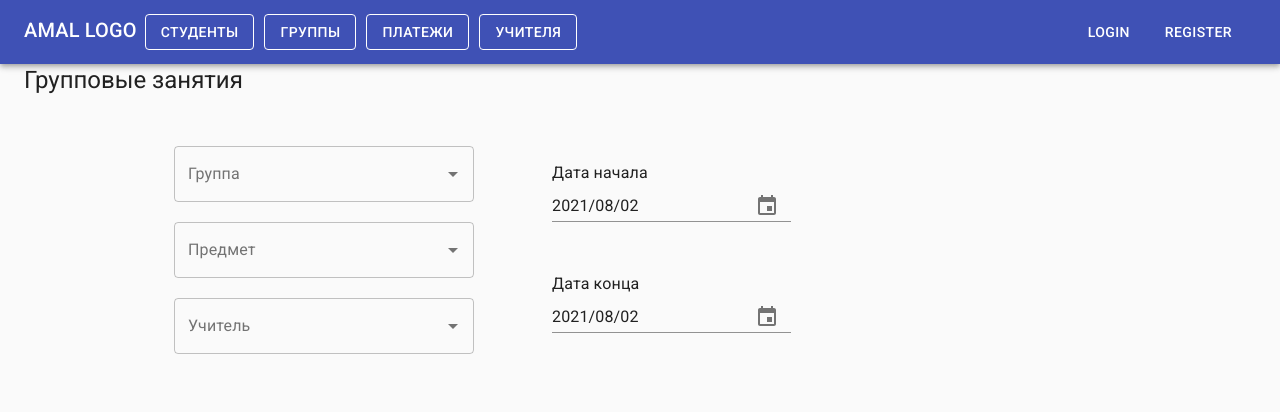
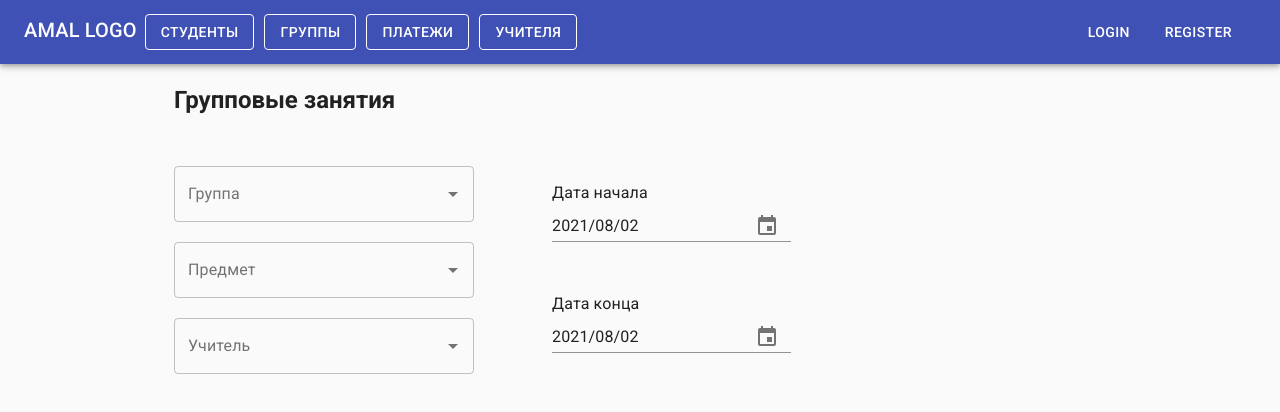
Before and after one commit to xx3u/amal_frontend, a React (Create React App) app: page /lessons in a window 1280 px wide. Shown: the top 412 px of the page. Built offline with nearby package versions, Linux system fonts and the light colour scheme; no server answers.

Commit message:
добавил стили

```diff
--- a/src/pages/LessonsPage/LessonsPage.js
+++ b/src/pages/LessonsPage/LessonsPage.js
@@ -1,11 +1,24 @@
 import React from 'react';
 import { Grid, Typography } from '@material-ui/core';
+import { makeStyles } from '@material-ui/core/styles';
 import LessonsContainer from '../../containers/LessonsContainer/LessonsContainer';
 
+const useStyles = makeStyles(() => ({
+  title: {
+    margin: 20,
+    marginLeft: 150,
+    fontWeight: 'bold',
+  },
+}));
+
 const LessonsPage = () => {
+  const classes = useStyles();
+
   return (
     <Grid>
-      <Typography variant='h5'>Групповые занятия</Typography>
+      <Typography variant='h5' className={classes.title}>
+        Групповые занятия
+      </Typography>
       <LessonsContainer />
     </Grid>
   );
```
